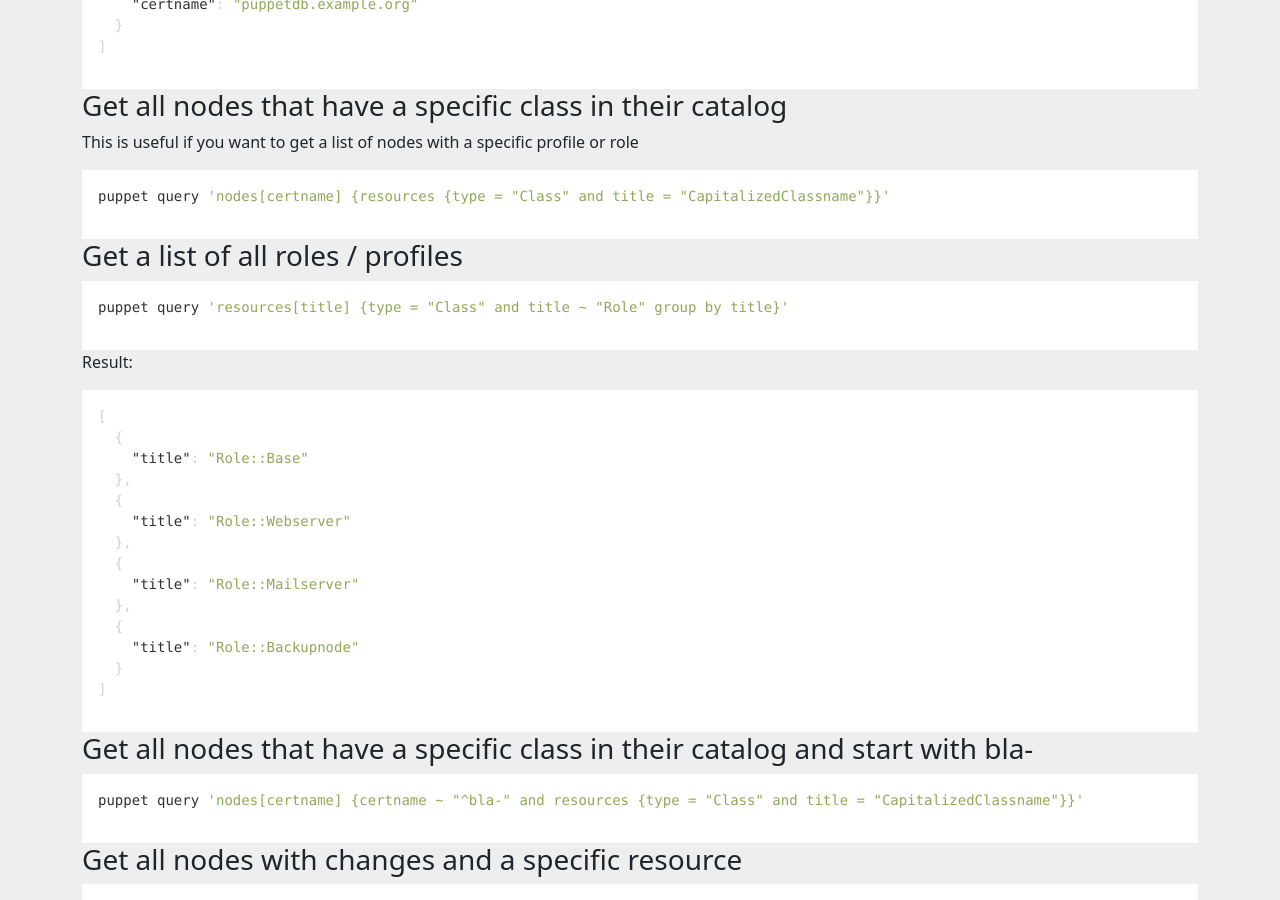
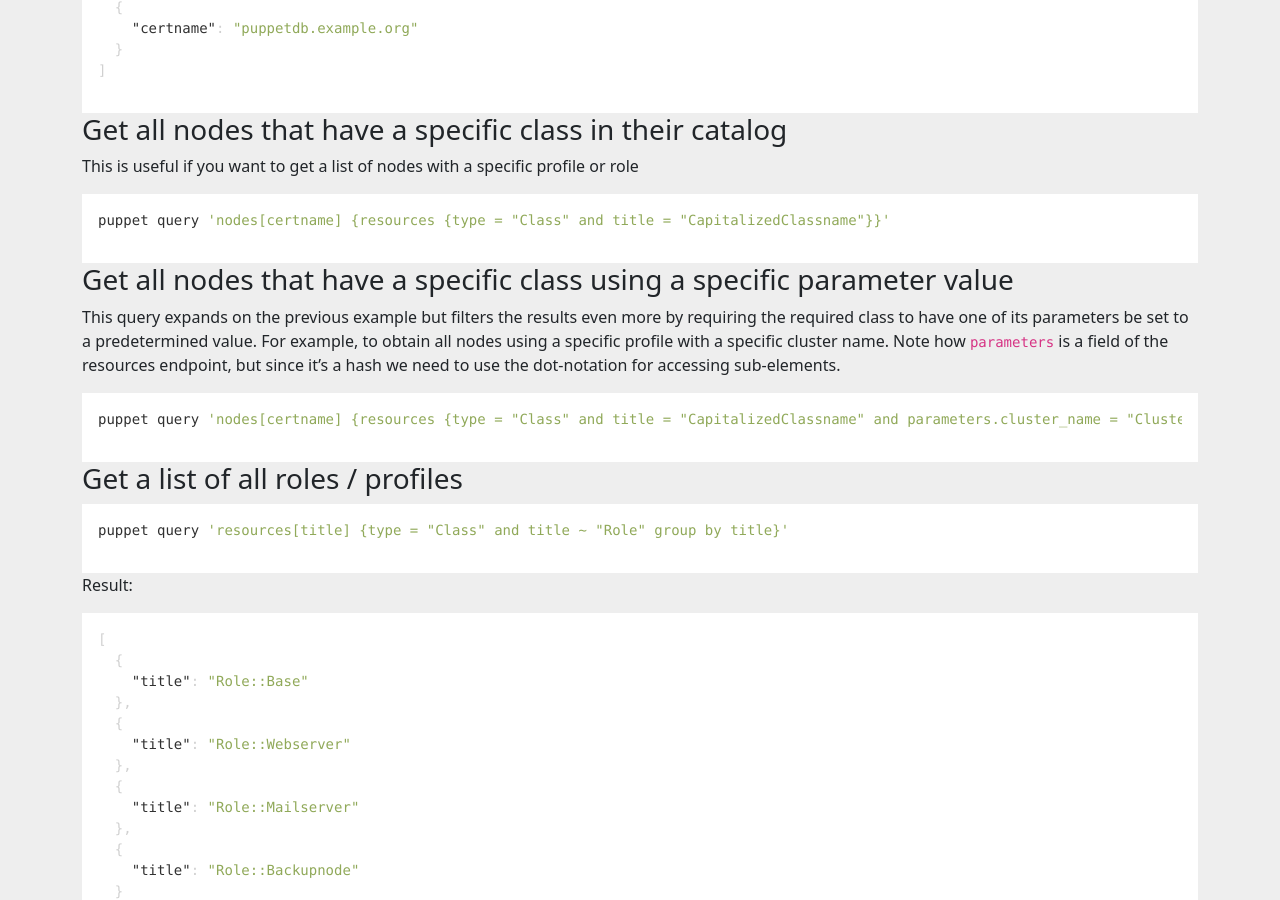
Before and after one commit to voxpupuli/voxpupuli.github.io, a Jekyll site: the page built from _docs/pql_queries.md, in a window 1280 px wide and 900 px high, scrolled down 3042 px. Built offline with Jekyll 4.4.1, drawn with Linux system fonts in a browser that asks for light colours; nearby versions of some CDN libraries; some of the changed text lies outside the part shown.

Commit message:
Add query that restricts resources per parameter value
It took me so much time today to figure this one out. And I have the
answer thanks to bastelfreak who helped me out with it. The nature of
the `parameters` field being a hash is not obvious from the PQL
documentation.

````diff
--- a/_docs/pql_queries.md
+++ b/_docs/pql_queries.md
@@ -105,6 +105,19 @@
 
 ```shell
 puppet query 'nodes[certname] {resources {type = "Class" and title = "CapitalizedClassname"}}'
+```
+
+### Get all nodes that have a specific class using a specific parameter value
+
+This query expands on the previous example but filters the results even more by
+requiring the required class to have one of its parameters be set to a
+predetermined value. For example, to obtain all nodes using a specific profile
+with a specific cluster name. Note how `parameters` is a field of the resources
+endpoint, but since it's a hash we need to use the dot-notation for accessing
+sub-elements.
+
+```shell
+puppet query 'nodes[certname] {resources {type = "Class" and title = "CapitalizedClassname" and parameters.cluster_name = "ClusterName"}}'
 ```
 
 ### Get a list of all roles / profiles
````
